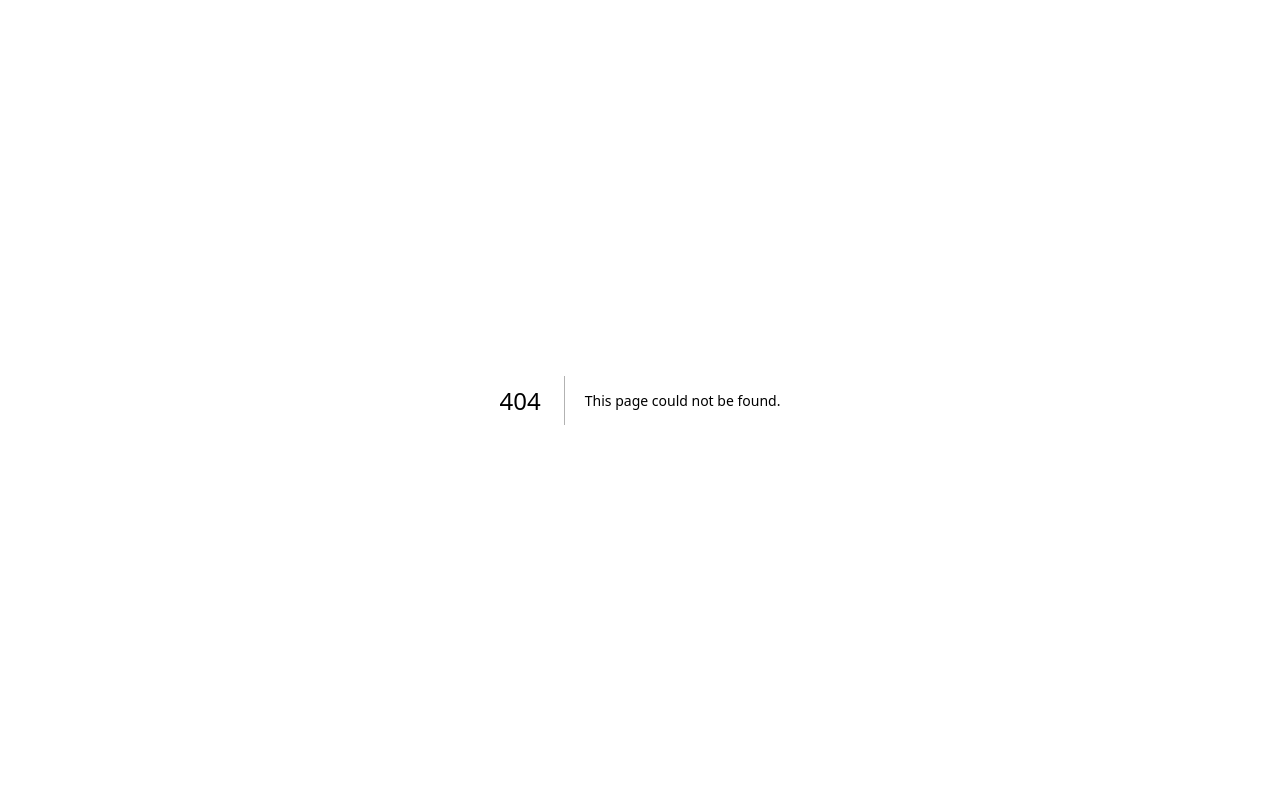
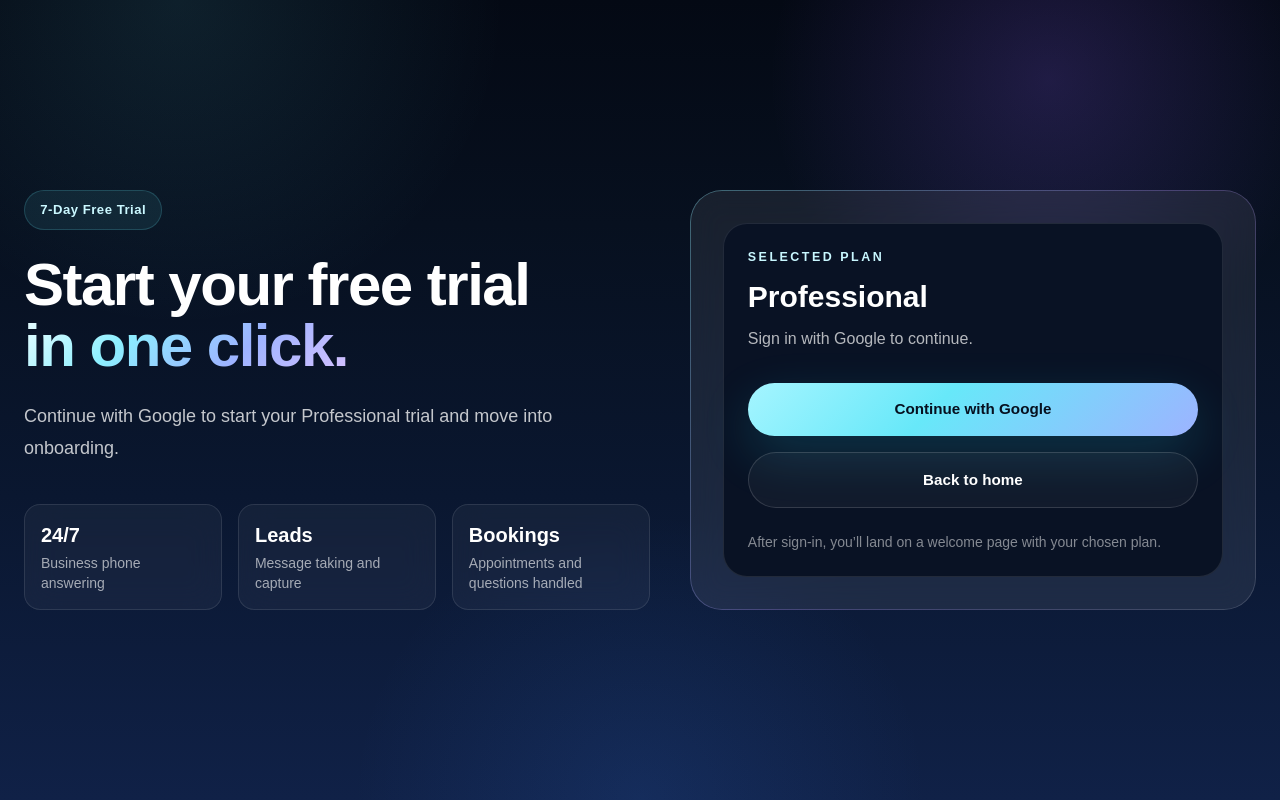
Before and after one commit to receptioniqbusiness/reece-mock, a Next.js app: page /signup in a window 1280 px wide. Before the commit this address had no page. Built offline with nearby package versions, Linux system fonts and the light colour scheme.

Commit message:
Create page.tsx

```diff
--- /dev/null
+++ b/app/signup/page.tsx
@@ -0,0 +1,81 @@
+"use client";
+
+import { signIn } from "next-auth/react";
+import { useSearchParams } from "next/navigation";
+import { useState } from "react";
+
+export default function SignupPage() {
+  const searchParams = useSearchParams();
+  const [loading, setLoading] = useState(false);
+
+  const plan = searchParams.get("plan") || "Professional";
+  const callbackUrl = `/welcome?plan=${encodeURIComponent(plan)}`;
+
+  async function handleGoogleSignIn() {
+    setLoading(true);
+    await signIn("google", { callbackUrl });
+  }
+
+  return (
+    <main className="min-h-screen text-white">
+      <div className="mx-auto flex min-h-screen max-w-7xl items-center px-6 py-16">
+        <div className="grid w-full items-center gap-10 lg:grid-cols-[1.05fr_0.95fr]">
+          <div>
+            <div className="badge">7-Day Free Trial</div>
+            <h1 className="mt-6 max-w-4xl text-5xl font-semibold tracking-tight md:text-6xl md:leading-[1.02]">
+              Start your free trial
+              <br />
+              <span className="gradient-text">in one click.</span>
+            </h1>
+
+            <p className="mt-6 max-w-2xl text-lg leading-8 text-white/76">
+              Continue with Google to start your {plan} trial and move into onboarding.
+            </p>
+
+            <div className="mt-10 grid gap-4 sm:grid-cols-3">
+              <div className="glass rounded-2xl p-4">
+                <div className="text-xl font-semibold">24/7</div>
+                <p className="mt-1 text-sm text-white/62">Business phone answering</p>
+              </div>
+              <div className="glass rounded-2xl p-4">
+                <div className="text-xl font-semibold">Leads</div>
+                <p className="mt-1 text-sm text-white/62">Message taking and capture</p>
+              </div>
+              <div className="glass rounded-2xl p-4">
+                <div className="text-xl font-semibold">Bookings</div>
+                <p className="mt-1 text-sm text-white/62">Appointments and questions handled</p>
+              </div>
+            </div>
+          </div>
+
+          <div className="hero-glow glass-strong rounded-[2rem] p-8">
+            <div className="rounded-[1.5rem] border border-white/10 bg-[#091224] p-6">
+              <p className="section-label">Selected plan</p>
+              <h2 className="mt-3 text-3xl font-semibold">{plan}</h2>
+              <p className="mt-3 text-white/70">
+                Sign in with Google to continue.
+              </p>
+
+              <button
+                type="button"
+                onClick={handleGoogleSignIn}
+                disabled={loading}
+                className="primary-btn mt-8 w-full"
+              >
+                {loading ? "Redirecting..." : "Continue with Google"}
+              </button>
+
+              <a href="/" className="secondary-btn mt-4 w-full">
+                Back to home
+              </a>
+
+              <p className="mt-6 text-sm text-white/50">
+                After sign-in, you’ll land on a welcome page with your chosen plan.
+              </p>
+            </div>
+          </div>
+        </div>
+      </div>
+    </main>
+  );
+}
```
